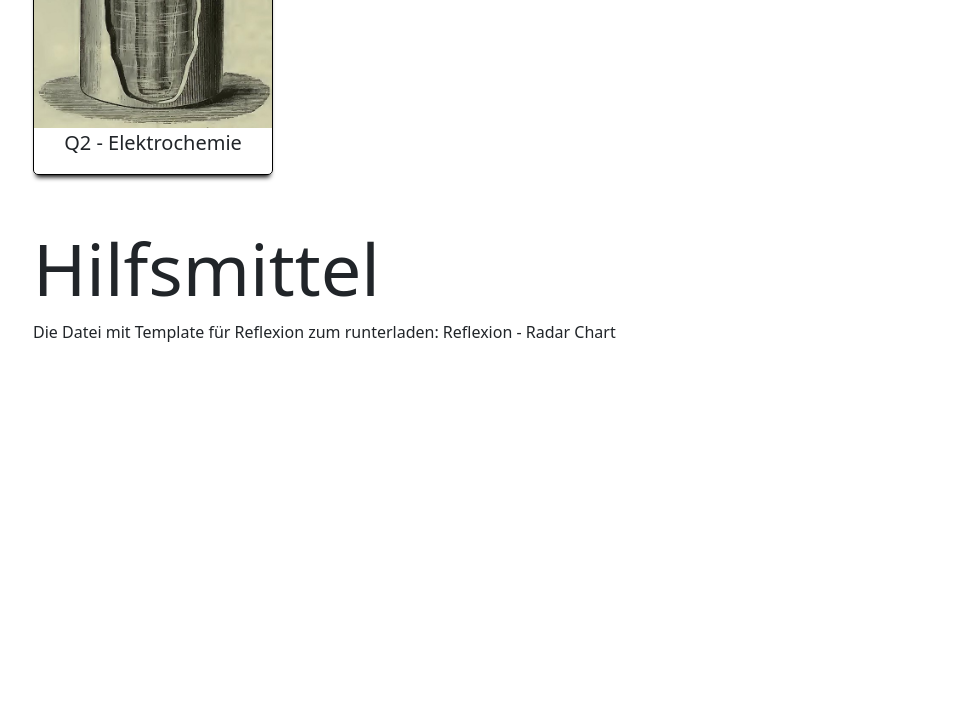
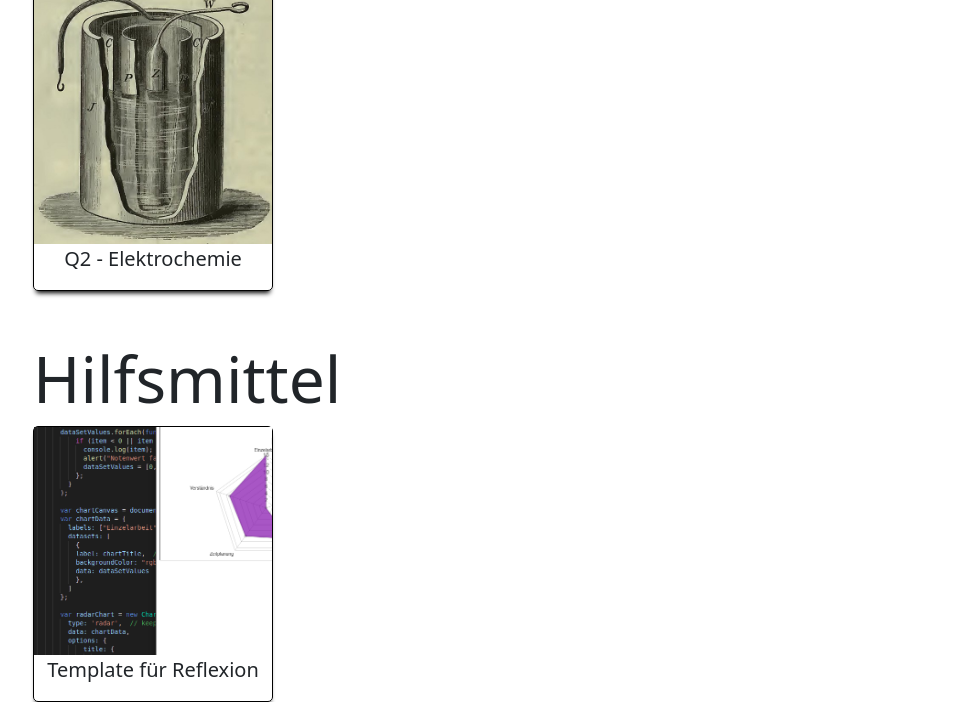
Before and after one commit to jonaspews/jonaspews.github.io, a plain HTML site: page index.html in a window 1280 px wide. Shown: the part 568-1270 px from the top of the page, without its empty margins (95-1069 px from the left). Before the commit the page ends 928 px from the top, so only its background shows below. Drawn offline with nearby package versions, Linux system fonts and the light colour scheme.

Commit message:
more changes to starting page

```diff
--- a/index.html
+++ b/index.html
@@ -21,12 +21,13 @@
 
         </header>
         <div>
+            <h1 class="display-2">Material für den Unterricht</h1>
             <p class="lead">
-                Hallo, hier entsteht längerfristig eine Sammlung an Skripten für den Chemieunterricht.
+                Hier entsteht längerfristig eine Sammlung an Skripten für den Chemieunterricht.
             </p>
 
-            <h1 class="display-1">Material für die Qualifikationsphase</h1>
-            <h1 class="display-2">Skripte</h1>
+            <h1 class="display-2">Material für die Qualifikationsphase</h1>
+            <h1 class="display-3">Skripte</h1>
             <div> <!-- flexbox -->
                 <div class="contentTile">
                         <a href="script_q2_electrochemistry/script_q1_electrochemistry.html">
@@ -42,11 +43,21 @@
                 </div>
             </div>
 
-            <h1 class="display-2">Hilfsmittel</h1>
-            <p>
-                Die Datei mit Template für Reflexion zum runterladen: <a href="reflection_radarchart_template/reflection_radarchart_template.html" download>Reflexion - Radar Chart</a>
-            </p>
-
+            <h1 class="display-3">Hilfsmittel</h1>
+            <div> <!-- flexbox -->
+                <div class="contentTile">
+                        <a href="reflection_radarchart_template/reflection_radarchart_template.html">
+                        <div class="tileSymbol">
+                            <img class="img-fluid imageInTile" src="img/reflection_template_image_tile.png">
+                        </div>
+                        <div class="tileText">
+                            <p class="lead">
+                                Template für Reflexion
+                            </p>
+                        </div>
+                    </a>
+                </div>
+            </div>
         </div>
         <!-- JavaScript for Bootstrap 5 -->
         <script src="https://cdn.jsdelivr.net/npm/@popperjs/core@2.5.4/dist/umd/popper.min.js"
```
Also changed, not shown: img/reflection_template_image_tile.png (added).
